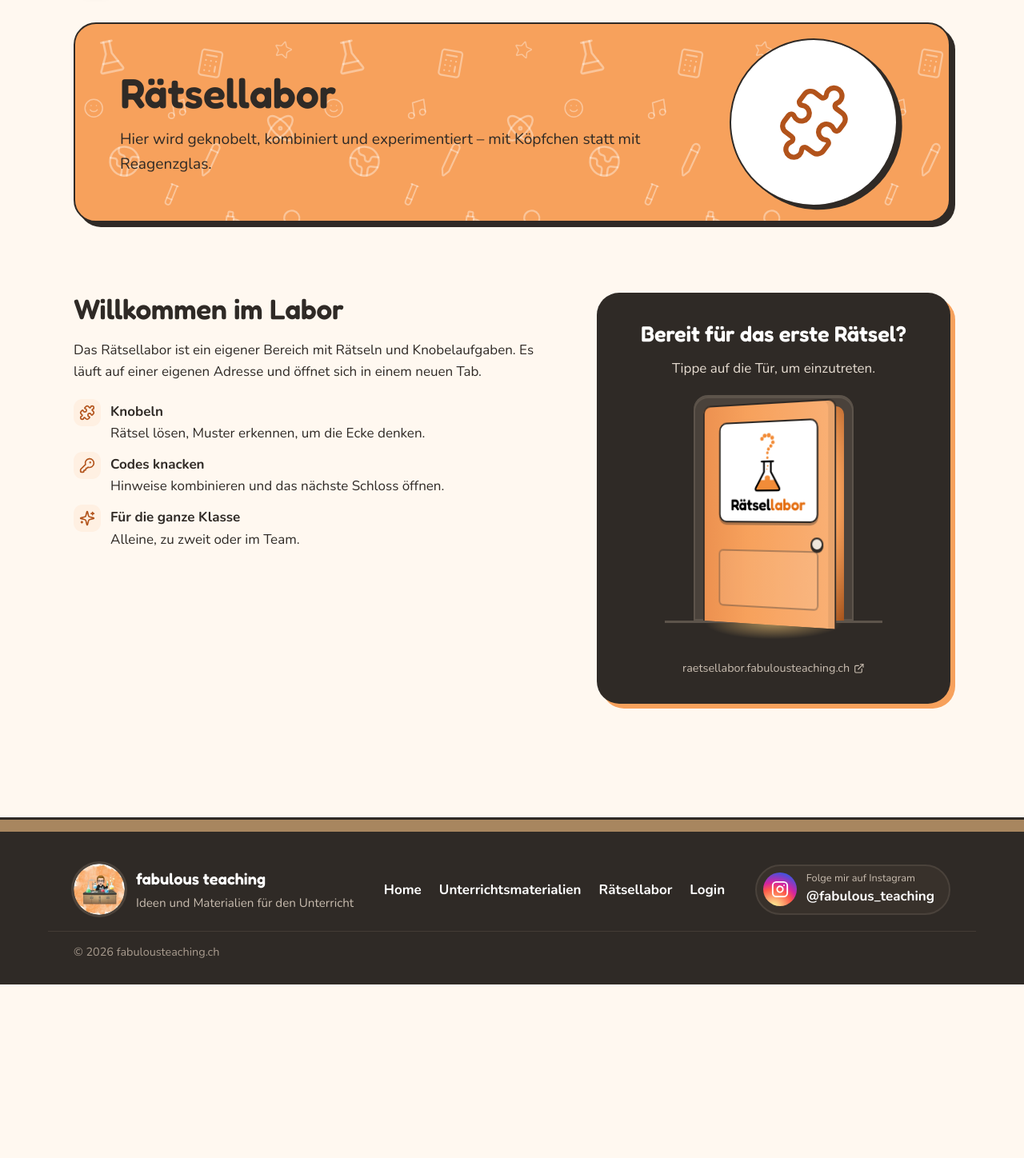
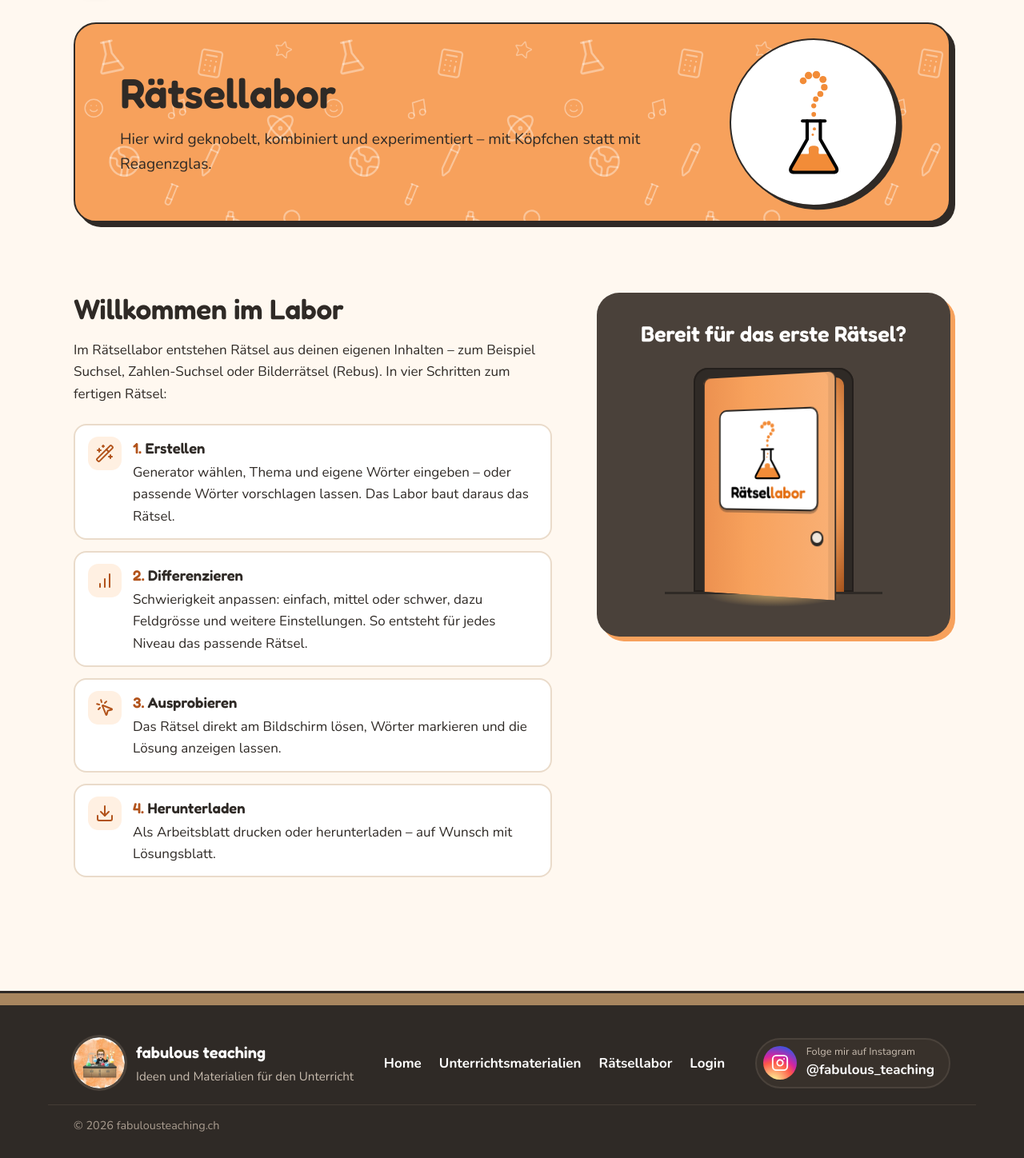
Before and after one commit to fabulousteaching/fabulousteaching, a PHP site: page /raetsellabor.php in a window 1280 px wide. Shown: the part 77-1525 px from the top of the page at 80% size. Before the commit the page ends 1308 px from the top, so only its background shows below. Run offline with PHP 8.4, Linux system fonts and the light colour scheme.

Commit message:
Rätsellabor-Seite: Logo statt Puzzleteil, vier Schritte, schlichtere Tür
- Seitenkopf: Logo des Rätsellabors statt Puzzleteil
- Erklärung in vier Schritten: Erstellen, Differenzieren, Ausprobieren,
  Herunterladen (ersetzt Knobeln / Codes knacken / Für die ganze Klasse)
- Tür ohne Rechteck, ohne Hinweis «Fahr mit der Maus …» und ohne Link darunter
- Kasten etwas heller, Türrahmen dunkel
- Logo als gemeinsamer Baustein raetsellabor_kolben()

Co-Authored-By: Claude Opus 5.5 <noreply@anthropic.com>
Claude-Session: https://claude.ai/code/session_01EZGWyxUrvqobjxcBZs62kd

```diff
--- a/assets/css/stil.css
+++ b/assets/css/stil.css
@@ -191,6 +191,7 @@ p{margin:0 0 1em}
 .seitenkopf-karte .deko{position:absolute;right:clamp(24px,5vw,64px);top:50%;width:clamp(150px,19vw,210px);aspect-ratio:1;transform:translateY(-50%) rotate(-8deg);
   display:grid;place-items:center;background:var(--papier);border:2px solid var(--tinte);border-radius:50%;box-shadow:5px 5px 0 var(--tinte);pointer-events:none}
 .seitenkopf-karte .deko .icon{width:46%;height:46%;color:var(--orange-text);stroke-width:1.6}
+.seitenkopf-karte .deko-logo .kolben{height:64%;width:auto;transform:rotate(8deg)}
 .seitenkopf-inhalt{position:relative;max-width:min(680px,72%)}
 
 /* ---------- Unterrichtsmaterialien ---------- */
@@ -253,23 +254,19 @@ p{margin:0 0 1em}
 
 /* ---------- Rätsellabor ---------- */
 .labor{display:grid;grid-template-columns:1.15fr .85fr;gap:clamp(24px,5vw,56px);align-items:start}
-.labor-text ul{padding-left:0;list-style:none;display:grid;gap:12px;margin:22px 0 0}
-.labor-text li{display:flex;gap:12px;align-items:flex-start}
-.labor-text li .icon{flex:none;width:34px;height:34px;padding:7px;border-radius:11px;background:var(--orange-zart);color:var(--orange-text);margin-top:-2px}
-.tuer{position:relative;text-align:center;background:var(--tinte);color:#fff;border-radius:calc(var(--radius) + 6px);padding:36px 28px 32px;box-shadow:6px 6px 0 var(--orange);overflow:hidden}
-.tuer h2{color:#fff;font-size:1.7rem}
-.tuer p{color:#e6dcd1}
-.tuer-hinweis{margin:0 0 22px}
-.tuer-hinweis .nur-touch{display:none}
-.tuer .adresse{display:inline-flex;align-items:center;gap:.35em;margin-top:18px;font-size:.9rem;color:#cbbfb2;text-decoration:none;word-break:break-all}
-.tuer .adresse:hover{color:var(--orange)}
-.tuer .adresse .icon{width:.95em;height:.95em}
+.labor-schritte{padding-left:0;list-style:none;display:grid;gap:14px;margin:24px 0 0;counter-reset:schritt}
+.labor-schritte li{display:flex;gap:14px;align-items:flex-start;counter-increment:schritt;background:var(--papier);border:2px solid var(--linie);border-radius:16px;padding:14px 16px}
+.labor-schritte li .icon{flex:none;width:42px;height:42px;padding:9px;border-radius:13px;background:var(--orange-zart);color:var(--orange-text)}
+.labor-schritte strong{display:block;font-family:var(--schrift-titel);font-weight:600;font-size:1.15rem;margin-bottom:2px}
+.labor-schritte strong::before{content:counter(schritt) ". ";color:var(--orange-text)}
+.tuer{position:relative;text-align:center;background:#4a413a;color:#fff;border-radius:calc(var(--radius) + 6px);padding:36px 28px 32px;box-shadow:6px 6px 0 var(--orange);overflow:hidden}
+.tuer h2{color:#fff;font-size:1.7rem;margin-bottom:26px}
 
 /* ---------- Die Labortür ---------- */
 .labortuer{position:relative;display:block;width:200px;margin:0 auto;color:inherit;text-decoration:none;cursor:pointer;border-radius:18px 18px 0 0}
 .labortuer:focus-visible{outline:3px solid var(--orange);outline-offset:6px}
-.tuer-rahmen{position:relative;display:block;height:280px;background:#4a423b;border-radius:18px 18px 0 0;perspective:1000px;
-  box-shadow:inset 0 0 0 2px #5d544b,0 -2px 0 #5d544b}
+.tuer-rahmen{position:relative;display:block;height:280px;background:#2f2a26;border-radius:18px 18px 0 0;perspective:1000px;
+  box-shadow:inset 0 0 0 2px #241f1c}
 .tuer-raum,.tuer-blatt{position:absolute;top:12px;left:12px;right:12px;bottom:0;border-radius:10px 10px 0 0}
 /* Hinter der Tür: das leuchtende Labor, nur «Eintreten» in der Mitte */
 .tuer-raum{display:grid;place-items:center;overflow:hidden;color:var(--tinte);
@@ -284,15 +281,14 @@ p{margin:0 0 1em}
 .tuer-vorne{background:linear-gradient(90deg,#ec9150 0%,#f7a15c 35%,#f9b075 100%);box-shadow:inset -8px 0 0 rgba(0,0,0,.07)}
 .tuer-hinten{transform:rotateY(180deg);background:linear-gradient(90deg,#d97c3b,#e98d4b);box-shadow:inset 8px 0 0 rgba(0,0,0,.1)}
 /* Logo des Rätsellabors auf einem weissen Schild */
-.tuer-logo{position:absolute;top:20px;left:50%;transform:translateX(-50%);display:flex;flex-direction:column;align-items:center;gap:6px;
+.tuer-logo{position:absolute;top:40px;left:50%;transform:translateX(-50%);display:flex;flex-direction:column;align-items:center;gap:6px;
   padding:12px 14px 10px;background:#fff;border:2px solid var(--tinte);border-radius:10px;box-shadow:0 3px 0 rgba(47,42,38,.35)}
 .tuer-logo .kolben{width:auto;height:72px}
 .tuer-logo .wortmarke{font-family:"Fredoka",var(--schrift-titel);font-weight:600;font-size:1.2rem;letter-spacing:-.01em;line-height:1;color:#000;white-space:nowrap}
 .tuer-logo .akzent{color:#E46F12}
-.tuer-feld{position:absolute;left:20px;right:20px;bottom:20px;height:70px;border:2px solid rgba(47,42,38,.35);border-radius:6px;background:rgba(255,255,255,.1)}
-.tuer-griff{position:absolute;right:14px;top:60%;width:16px;height:16px;border-radius:50%;background:#efe7dc;border:2px solid var(--tinte);box-shadow:0 2px 0 var(--tinte)}
+.tuer-griff{position:absolute;right:14px;top:70%;width:16px;height:16px;border-radius:50%;background:#efe7dc;border:2px solid var(--tinte);box-shadow:0 2px 0 var(--tinte)}
 /* Lichtschein auf dem Boden */
-.tuer-licht{display:block;height:30px;margin:0 -36px;border-top:3px solid #5d544b;
+.tuer-licht{display:block;height:24px;margin:0 -36px;border-top:3px solid #2f2a26;
   background:radial-gradient(ellipse 60% 100% at 50% 0,rgba(255,206,120,.6),transparent 75%) 50% 0/0% 100% no-repeat;transition:background-size .7s ease}
 /* Öffnen: Maus darüber oder mit der Tastatur angewählt */
 .labortuer:hover .tuer-blatt,.labortuer:focus-visible .tuer-blatt{transform:rotateY(-112deg);animation:none}
@@ -301,8 +297,6 @@ p{margin:0 0 1em}
 @keyframes anklopfen{0%,100%{transform:rotateY(0)}30%{transform:rotateY(-14deg)}55%{transform:rotateY(-3deg)}75%{transform:rotateY(-9deg)}}
 /* Geräte ohne Maus: Tür steht einen Spalt offen */
 @media (hover:none){
-  .tuer-hinweis .nur-maus{display:none}
-  .tuer-hinweis .nur-touch{display:inline}
   .tuer-blatt{transform:rotateY(-24deg);animation:none}
   .tuer-licht{background-size:70% 100%}
 }
--- a/inc/bausteine.php
+++ b/inc/bausteine.php
@@ -101,3 +101,23 @@ function material_karte(array $m, array $faecher, array $zyklen): string
 <?php
     return (string) ob_get_clean();
 }
+
+/**
+ * Logo des Rätsellabors («Puzzle-Kolben»), wie auf raetsellabor.fabulousteaching.ch.
+ * Farben: Kolben #F28C38, Umriss schwarz.
+ */
+function raetsellabor_kolben(string $klasse = 'kolben'): string
+{
+    $f = '#F28C38';
+    return '<svg class="' . e($klasse) . '" viewBox="0 4 100 160" aria-hidden="true" focusable="false">'
+        . '<circle cx="34" cy="21" r="5.2" fill="' . $f . '"/><circle cx="42" cy="13" r="5.6" fill="' . $f . '"/>'
+        . '<circle cx="54" cy="12" r="5.8" fill="' . $f . '"/><circle cx="64" cy="19" r="5.4" fill="' . $f . '"/>'
+        . '<circle cx="66" cy="31" r="5" fill="' . $f . '"/><circle cx="60" cy="41" r="4.6" fill="' . $f . '"/>'
+        . '<circle cx="53" cy="49" r="4.2" fill="' . $f . '"/><circle cx="50" cy="59" r="3.8" fill="' . $f . '"/>'
+        . '<circle cx="50" cy="72" r="3.5" fill="' . $f . '"/><circle cx="51" cy="94" r="2.4" fill="' . $f . '"/>'
+        . '<circle cx="48.5" cy="103" r="1.8" fill="' . $f . '"/>'
+        . '<path d="M27.4 132 H42 C44 129 40 124 44.5 121 C47 119.3 53 119.3 55.5 121 C60 124 56 129 58 132 H72.6 L84 152 Q88 160 79 160 H21 Q12 160 16 152 Z" fill="' . $f . '"/>'
+        . '<path d="M40 82 V110 L16 152 Q12 160 21 160 H79 Q88 160 84 152 L60 110 V82" fill="none" stroke="#000" stroke-width="5" stroke-linecap="round" stroke-linejoin="round"/>'
+        . '<path d="M33 82 H67" fill="none" stroke="#000" stroke-width="5" stroke-linecap="round"/>'
+        . '</svg>';
+}
--- a/inc/icons.php
+++ b/inc/icons.php
@@ -40,6 +40,9 @@ const ICONS = [
     'shield-check' => '<path d="M20 13c0 5-3.5 7.5-7.66 8.95a1 1 0 0 1-.67-.01C7.5 20.5 4 18 4 13V6a1 1 0 0 1 1-1c2 0 4.5-1.2 6.24-2.72a1.17 1.17 0 0 1 1.52 0C14.51 3.81 17 5 19 5a1 1 0 0 1 1 1z"/> <path d="m9 12 2 2 4-4"/>',
     'folder-lock' => '<rect width="8" height="5" x="14" y="17" rx="1"/> <path d="M10 20H4a2 2 0 0 1-2-2V5a2 2 0 0 1 2-2h3.9a2 2 0 0 1 1.69.9l.81 1.2a2 2 0 0 0 1.67.9H20a2 2 0 0 1 2 2v2.5"/> <path d="M20 17v-2a2 2 0 1 0-4 0v2"/>',
     'instagram' => '<rect width="20" height="20" x="2" y="2" rx="5" ry="5"/> <path d="M16 11.37A4 4 0 1 1 12.63 8 4 4 0 0 1 16 11.37z"/> <line x1="17.5" x2="17.51" y1="6.5" y2="6.5"/>',
+    'wand-sparkles' => '<path d="m21.64 3.64-1.28-1.28a1.21 1.21 0 0 0-1.72 0L2.36 18.64a1.21 1.21 0 0 0 0 1.72l1.28 1.28a1.2 1.2 0 0 0 1.72 0L21.64 5.36a1.2 1.2 0 0 0 0-1.72"/> <path d="m14 7 3 3"/> <path d="M5 6v4"/> <path d="M19 14v4"/> <path d="M10 2v2"/> <path d="M7 8H3"/> <path d="M21 16h-4"/> <path d="M11 3H9"/>',
+    'chart-no-axes-column-increasing' => '<line x1="12" x2="12" y1="20" y2="10"/> <line x1="18" x2="18" y1="20" y2="4"/> <line x1="6" x2="6" y1="20" y2="16"/>',
+    'mouse-pointer-click' => '<path d="M14 4.1 12 6"/> <path d="m5.1 8-2.9-.8"/> <path d="m6 12-1.9 2"/> <path d="M7.2 2.2 8 5.1"/> <path d="M9.037 9.69a.498.498 0 0 1 .653-.653l11 4.5a.5.5 0 0 1-.074.949l-4.349 1.041a1 1 0 0 0-.74.739l-1.04 4.35a.5.5 0 0 1-.95.074z"/>',
 ];
 
 function icon(string $name, string $klasse = ''): string
--- a/raetsellabor.php
+++ b/raetsellabor.php
@@ -3,7 +3,7 @@ require __DIR__ . '/inc/start.php';
 
 $seite        = 'raetsellabor';
 $titel        = 'Rätsellabor';
-$beschreibung = 'Das Rätsellabor: Knobeln, tüfteln und Codes knacken.';
+$beschreibung = 'Im Rätsellabor Rätsel erstellen, differenzieren, ausprobieren und herunterladen.';
 
 require __DIR__ . '/inc/kopf.php';
 ?>
@@ -11,7 +11,7 @@ require __DIR__ . '/inc/kopf.php';
 <section class="seitenkopf">
   <div class="huelle">
     <div class="seitenkopf-karte kritzel">
-      <div class="deko" aria-hidden="true"><?= icon('puzzle') ?></div>
+      <div class="deko deko-logo" aria-hidden="true"><?= raetsellabor_kolben() ?></div>
       <div class="seitenkopf-inhalt">
         <h1>Rätsellabor</h1>
         <p>Hier wird geknobelt, kombiniert und experimentiert – mit Köpfchen statt mit Reagenzglas.</p>
@@ -24,21 +24,33 @@ require __DIR__ . '/inc/kopf.php';
   <div class="huelle labor">
     <div class="labor-text">
       <h2>Willkommen im Labor</h2>
-      <!-- TODO: Text zum Rätsellabor anpassen -->
-      <p>Das Rätsellabor ist ein eigener Bereich mit Rätseln und Knobelaufgaben. Es läuft auf einer eigenen Adresse und öffnet sich in einem neuen Tab.</p>
-      <ul>
-        <li><?= icon('puzzle') ?><span><strong>Knobeln</strong><br>Rätsel lösen, Muster erkennen, um die Ecke denken.</span></li>
-        <li><?= icon('key-round') ?><span><strong>Codes knacken</strong><br>Hinweise kombinieren und das nächste Schloss öffnen.</span></li>
-        <li><?= icon('sparkles') ?><span><strong>Für die ganze Klasse</strong><br>Alleine, zu zweit oder im Team.</span></li>
-      </ul>
+      <p>Im Rätsellabor entstehen Rätsel aus deinen eigenen Inhalten – zum Beispiel Suchsel, Zahlen-Suchsel oder Bilderrätsel (Rebus). In vier Schritten zum fertigen Rätsel:</p>
+      <ol class="labor-schritte">
+        <li>
+          <?= icon('wand-sparkles') ?>
+          <span><strong>Erstellen</strong>
+          Generator wählen, Thema und eigene Wörter eingeben – oder passende Wörter vorschlagen lassen. Das Labor baut daraus das Rätsel.</span>
+        </li>
+        <li>
+          <?= icon('chart-no-axes-column-increasing') ?>
+          <span><strong>Differenzieren</strong>
+          Schwierigkeit anpassen: einfach, mittel oder schwer, dazu Feldgrösse und weitere Einstellungen. So entsteht für jedes Niveau das passende Rätsel.</span>
+        </li>
+        <li>
+          <?= icon('mouse-pointer-click') ?>
+          <span><strong>Ausprobieren</strong>
+          Das Rätsel direkt am Bildschirm lösen, Wörter markieren und die Lösung anzeigen lassen.</span>
+        </li>
+        <li>
+          <?= icon('download') ?>
+          <span><strong>Herunterladen</strong>
+          Als Arbeitsblatt drucken oder herunterladen – auf Wunsch mit Lösungsblatt.</span>
+        </li>
+      </ol>
     </div>
 
     <aside class="tuer" aria-labelledby="tuer-titel">
       <h2 id="tuer-titel">Bereit für das erste Rätsel?</h2>
-      <p class="tuer-hinweis">
-        <span class="nur-maus">Fahr mit der Maus über die Tür …</span>
-        <span class="nur-touch">Tippe auf die Tür, um einzutreten.</span>
-      </p>
 
       <!-- Die Labortür: öffnet sich beim Darüberfahren, ein Klick führt ins Rätsellabor -->
       <a class="labortuer" href="<?= e(RAETSELLABOR_URL) ?>" target="_blank" rel="noopener">
@@ -49,12 +61,11 @@ require __DIR__ . '/inc/kopf.php';
           </span>
           <span class="tuer-blatt">
             <span class="tuer-vorne">
-              <!-- Logo des Rätsellabors («Puzzle-Kolben»), übernommen von raetsellabor.fabulousteaching.ch -->
+              <!-- Logo des Rätsellabors («Puzzle-Kolben»), wie auf raetsellabor.fabulousteaching.ch -->
               <span class="tuer-logo">
-                <svg class="kolben" viewBox="0 4 100 160"><circle cx="34" cy="21" r="5.2" fill="#F28C38"/><circle cx="42" cy="13" r="5.6" fill="#F28C38"/><circle cx="54" cy="12" r="5.8" fill="#F28C38"/><circle cx="64" cy="19" r="5.4" fill="#F28C38"/><circle cx="66" cy="31" r="5" fill="#F28C38"/><circle cx="60" cy="41" r="4.6" fill="#F28C38"/><circle cx="53" cy="49" r="4.2" fill="#F28C38"/><circle cx="50" cy="59" r="3.8" fill="#F28C38"/><circle cx="50" cy="72" r="3.5" fill="#F28C38"/><circle cx="51" cy="94" r="2.4" fill="#F28C38"/><circle cx="48.5" cy="103" r="1.8" fill="#F28C38"/><path d="M27.4 132 H42 C44 129 40 124 44.5 121 C47 119.3 53 119.3 55.5 121 C60 124 56 129 58 132 H72.6 L84 152 Q88 160 79 160 H21 Q12 160 16 152 Z" fill="#F28C38"/><path d="M40 82 V110 L16 152 Q12 160 21 160 H79 Q88 160 84 152 L60 110 V82" fill="none" stroke="#000" stroke-width="5" stroke-linecap="round" stroke-linejoin="round"/><path d="M33 82 H67" fill="none" stroke="#000" stroke-width="5" stroke-linecap="round"/></svg>
+                <?= raetsellabor_kolben() ?>
                 <span class="wortmarke">Rätsel<span class="akzent">labor</span></span>
               </span>
-              <span class="tuer-feld"></span>
               <span class="tuer-griff"></span>
             </span>
             <span class="tuer-hinten"></span>
@@ -62,8 +73,6 @@ require __DIR__ . '/inc/kopf.php';
         </span>
         <span class="tuer-licht" aria-hidden="true"></span>
       </a>
-
-      <a class="adresse" href="<?= e(RAETSELLABOR_URL) ?>" target="_blank" rel="noopener"><?= e(preg_replace('#^https?://#', '', RAETSELLABOR_URL)) ?> <?= icon('external-link') ?></a>
     </aside>
   </div>
 </section>
```
